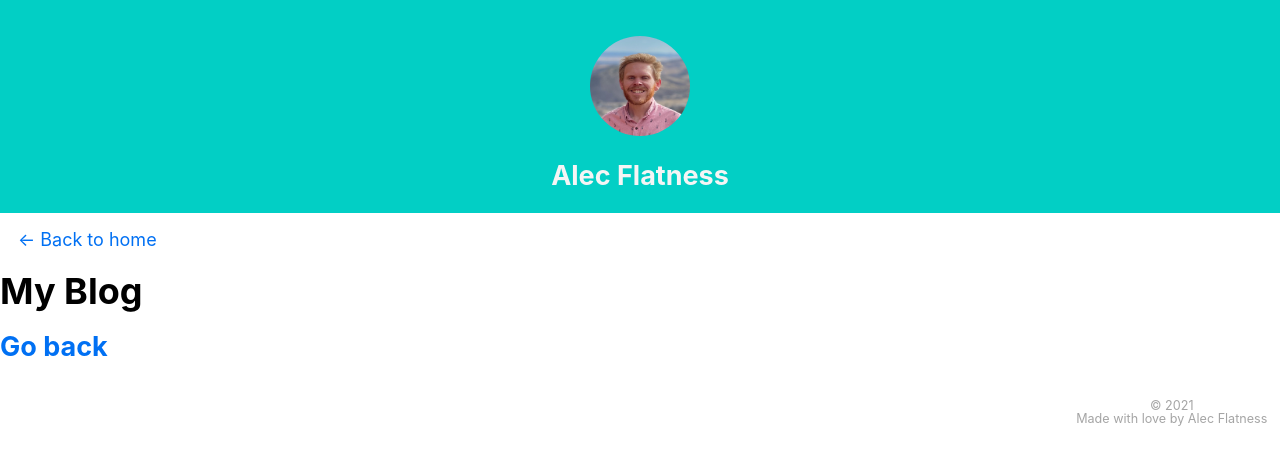
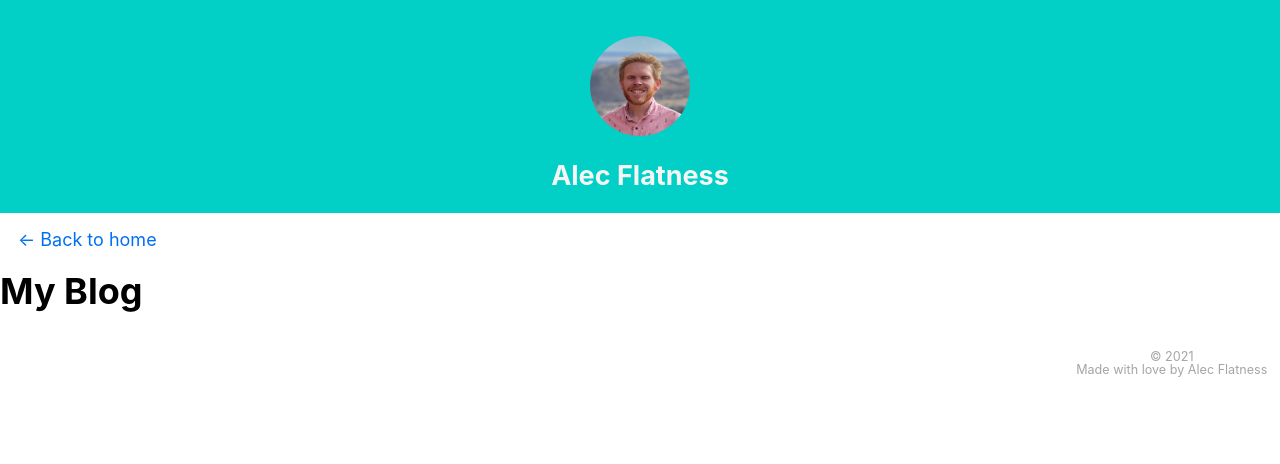
Before and after one commit to aflatness/website, a Next.js app: page /blog in a window 1280 px wide. Shown: the top 464 px of the page. Built offline with nearby package versions, Linux system fonts and the light colour scheme.

Commit message:
Edited style between header title and image. Removed unnecessary lines.

```diff
--- a/components/layout.js
+++ b/components/layout.js
@@ -10,10 +10,7 @@ const Layout = ({ children, home }) => (
   <div className={styles.container}>
     <Head>
       <link rel='icon' href='/favicon.ico' />
-      <meta name='description' content='Learn how to build a personal website using Next.js' />
-      <meta property='og:image' content={`http://og-image.vercel.app/${encodeURI(name)}png?theme=light&md=0&fontSize=75px&images=https%3A%2F%2Fassets.vercel.com%2Fimage%2Fupload%2Ffront%2Fassets%2Fdesign%2Fnextjs-black-logo.svg`} />
-      <meta name='og:title' content={name} />
-      <meta name='twitter:card' content='summary_large_image' />
+      <meta name='description' content="Alec Flatness' website and porfolio"/>
     </Head>
     <header className={styles.header}>
       {home ? (
@@ -26,7 +23,6 @@ const Layout = ({ children, home }) => (
             width={150}
             alt={name}
             />
-          {/* <p>Just like the web, you will never see and use all available developer frameworks. But that doesn't stop one from exploring...</p> */}
           <h1 className={utilStyles.heading2Xl}>{name}</h1>
           <h3>Full-stack Software Engineer</h3>
           <br/>
--- a/components/utils.module.css
+++ b/components/utils.module.css
@@ -2,7 +2,7 @@
   font-size: 3rem;
   font-weight: 400;
   letter-spacing: -0.05rem;
-  margin: -.1em;
+  margin: .2em;
 }
 
 .headingXl {
--- a/pages/blog.js
+++ b/pages/blog.js
@@ -1,6 +1,6 @@
 import Head from 'next/head';
 import Link from 'next/link'
-import Layout, { name } from '../components/layout';
+import Layout from '../components/layout';
 import utilStyles from '../components/utils.module.css';
 
 export default function Blog () {
@@ -10,11 +10,6 @@ export default function Blog () {
         <title>Blog</title>
       </Head>
         <h1 className={utilStyles.heading2XL}>My Blog</h1>
-        <h2>
-          <Link href='/'>
-            <a>Go back</a>
-          </Link>
-        </h2>
     </Layout>
   )
 }
--- a/pages/projects/moodlist.js
+++ b/pages/projects/moodlist.js
@@ -16,7 +16,6 @@ export default function FirstPost() {
               MoodList
             </a>
           </h1>
-
         <div className={utilStyles.headingMd}>MoodList creates a curated Spotify playlist based a users current mood and top 50 listened to tracks </div>
         <div className={utilStyles.gif}>
           <Image
```
